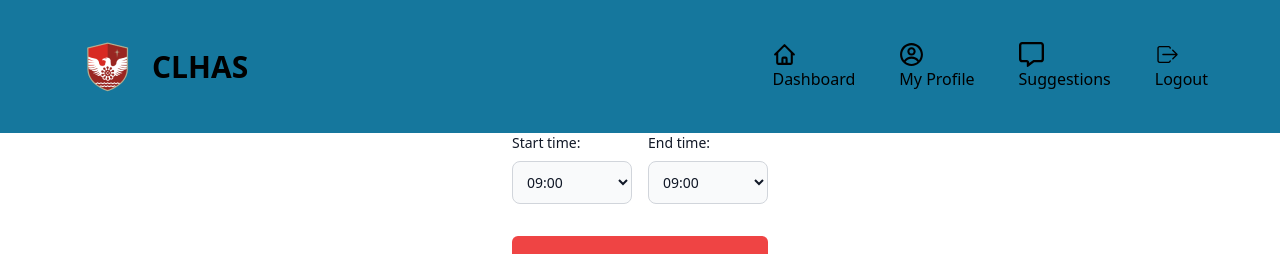
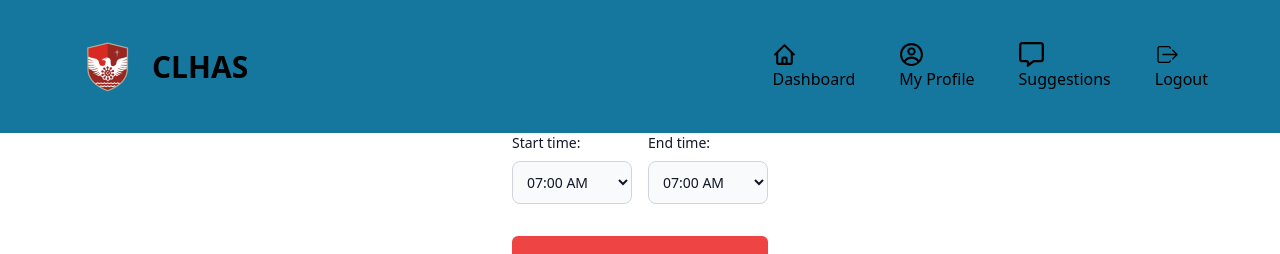
Before and after one commit to RamadanDY/web_available, a React (Vite) app in the folder client/: page /timeduration in a window 1280 px wide. Shown: the top 254 px of the page. Built offline with nearby package versions, Linux system fonts and the light colour scheme.

Commit message:
the duration

```diff
--- a/client/src/pages/TimeD.jsx
+++ b/client/src/pages/TimeD.jsx
@@ -1,18 +1,24 @@
 import React, { useState, useEffect } from "react";
 
 const TimeD = () => {
-  const [startTime, setStartTime] = useState("09:00");
-  const [endTime, setEndTime] = useState("09:00");
+  const [startTime, setStartTime] = useState("07:00 AM");
+  const [endTime, setEndTime] = useState("07:00 AM");
   const [duration, setDuration] = useState(null);
 
   // Function to calculate the duration
   const calculateDuration = (start, end) => {
-    // Convert time (HH:mm) to minutes
-    const startParts = start.split(":");
-    const endParts = end.split(":");
+    // Convert time (HH:mm AM/PM) to minutes
+    const convertToMinutes = (time) => {
+      const [timeStr, modifier] = time.split(" ");
+      const [hours, minutes] = timeStr.split(":").map(Number);
+      let totalMinutes = hours * 60 + minutes;
+      if (modifier === "PM" && hours !== 12) totalMinutes += 12 * 60;
+      if (modifier === "AM" && hours === 12) totalMinutes -= 12 * 60;
+      return totalMinutes;
+    };
 
-    const startMinutes = parseInt(startParts[0]) * 60 + parseInt(startParts[1]);
-    const endMinutes = parseInt(endParts[0]) * 60 + parseInt(endParts[1]);
+    const startMinutes = convertToMinutes(start);
+    const endMinutes = convertToMinutes(end);
 
     // Calculate difference
     let diffMinutes = endMinutes - startMinutes;
@@ -34,14 +40,16 @@ const TimeD = () => {
     calculateDuration(startTime, endTime);
   }, [startTime, endTime]);
 
-  // Array of time options for dropdown (from 00:00 to 23:59)
+  // Array of time options from 7:00 AM to 6:00 PM (in 30-minute intervals)
   const generateTimeOptions = () => {
     const options = [];
-    for (let h = 0; h < 24; h++) {
+    for (let h = 7; h < 19; h++) {
       for (let m = 0; m < 60; m += 30) {
-        const hour = String(h).padStart(2, "0");
+        const hour = h > 12 ? h - 12 : h;
         const minute = String(m).padStart(2, "0");
-        options.push(`${hour}:${minute}`);
+        const period = h >= 12 ? "PM" : "AM";
+        const formattedTime = `${String(hour).padStart(2, "0")}:${minute} ${period}`;
+        options.push(formattedTime);
       }
     }
     return options;
@@ -95,7 +103,7 @@ const TimeD = () => {
         {duration && (
           <div className="mt-4 text-lg font-medium">
             <p>Duration: {duration}</p>
-          </div>
+           </div>
         )}
       </div>
     </form>
```
